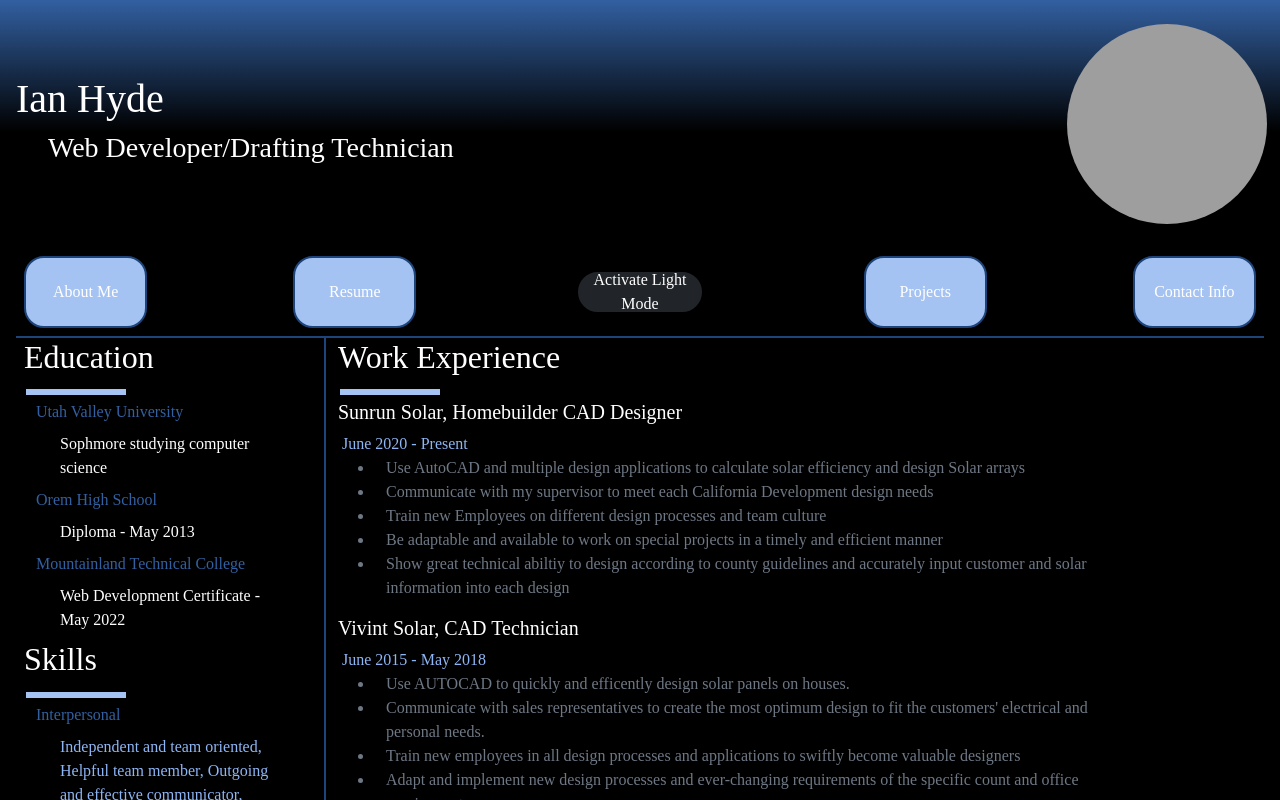
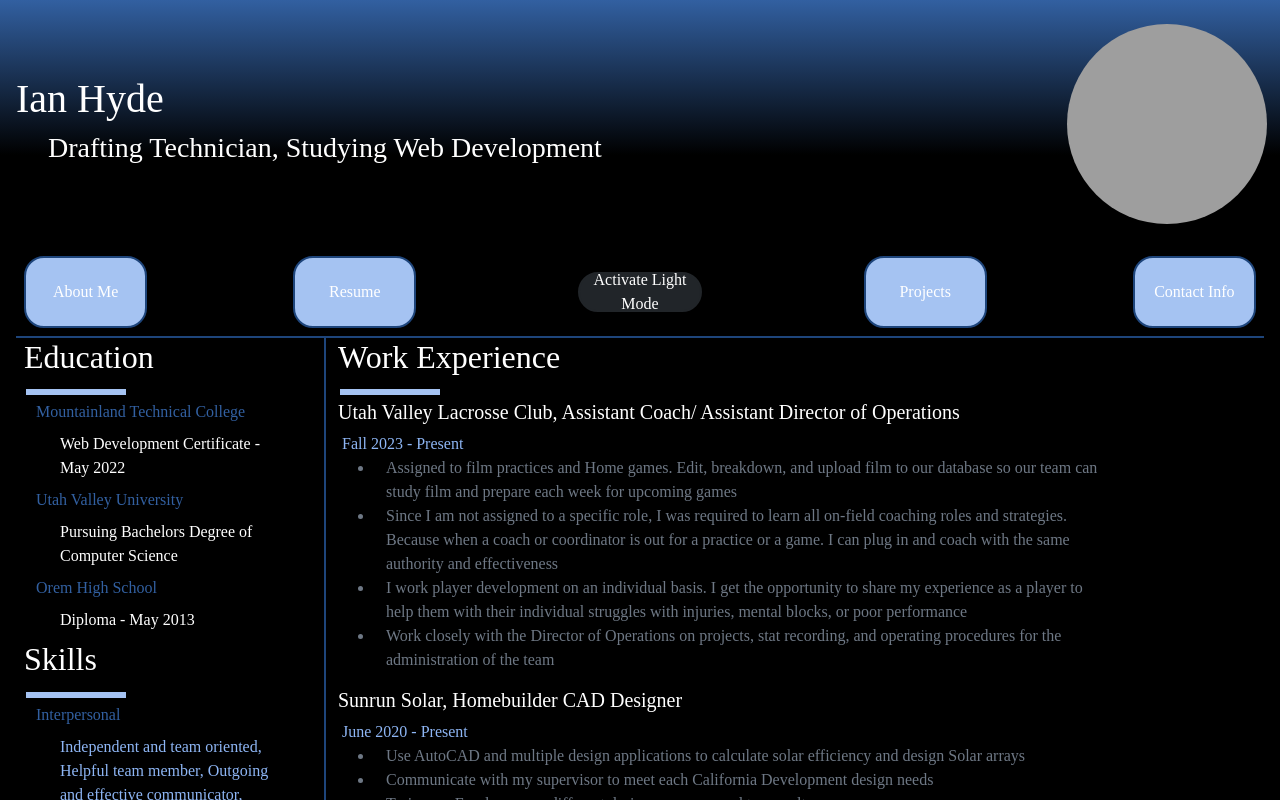
Before and after one commit to MrHyde801/React-Portfolio-App, a React (Create React App) app: page /resume in a window 1280 px wide. Shown: the top 800 px of the page. Built offline with nearby package versions, Linux system fonts and the light colour scheme; grey boxes are pictures that could not be loaded; a web font is replaced by a local one.

Commit message:
Updated Resume to reflect UVU coaching job. I cleaned up the spelling and grammar and added more info to the projects to state the purpose of the project.

```diff
--- a/src/components/AboutMe.js
+++ b/src/components/AboutMe.js
@@ -10,9 +10,10 @@ const AboutMe = () => {
     const [bio] = useState([
         {
             description: [
-                'I was born an raised in Orem Utah. Growing up my parents threw me into every sport you can think of. I love competing and the sport I stuck with through high school and college is Lacrosse. Family is the most important thing to me. I have very close relationship to family. Last year I got married to my best friend and we adopted a beautiful lab/dobermen mix. I am currently a student at Utah Valley University studying computer science',
-                'My hobbies are camping, hiking, playing video games, coding, and playing/coaching lacrosse. Once I am finished with school I intend to coach High School Lacrosse again. I currently Play lacrosse at Utah Valley University',
-                'What Got me into coding was during my first few semesters of college I could not pick a degree. Originally I left highschool wanting to be an architect, but I quickly changed my mind. I eventually narrowed it down to a couple fields of work. Physical training, Sports Medicine, and Computer Science. It was not until my friend convinced me to try it out that I decided to pursue a career in computer science, more specifically web development'
+                'I was born in 1995, and raised in Orem, Utah. Growing up, my parents threw me into any and every sport you can think of. Sports gave me a passion for competition and excellence. I was honored to have inspiring coaches along the way teach me about life and success. I was lucky enough to be able to play college lacrosse at Utah Valley University for 4 years. I loved my time at UVU so much that in 2023 I returned and was hired as an assistant coach.',
+                'Family is the most important thing to me. Growing up I was able to be surrounded by loving parents and 2 siblings who annoyed the hell out of me until we grew up and realized we had a lot in common. My Parents divorced in 2006. They both worked tremendously hard to provide for me, my brother, and sister to make sure we had all we needed. Seeing their dedication taught me the importance of sacrifice, grit, and family',
+                'During my first few semesters of college I struggled to find a career path. Originally I left high school wanting to be an architect, and landed in an adjacent design field. I started my career as an AutoCAD designer for Vivint Solar in 2015. Realizing I did not want to have a long term career in solar, I decided to change my field. I had many talks with those who knew me best. I give credit to my best friend Dallen who introduced me to the field of Web Dev. I found it to be exactly what I was looking for in a career.',
+                'I took a break in 2018 from school to serve a 2 year service mission for my former church. After returning I landed a job with Sunrun Solar to put me through school as I continued my CS Degree at UVU. I earned a certificate at Mountainland Technical College for Web Development Spring of 2022. During that summer I volunteered to take a year off pursuing web dev to support my wife as she made a career change to PR and Communications. I resumed my pursuit fall of 2023 and started another WebDev program with Bloomtech. I will be finishing the program fall of 2024'
             ],
         }
     ])
--- a/src/components/ContactInfo.js
+++ b/src/components/ContactInfo.js
@@ -2,13 +2,6 @@ import React, {useState } from 'react';
 
 const ContactInfo = () => {
   const [contact] = useState([
-    {
-        types: 'Address',
-        detail: [
-          '351 N Main St, ',
-          'Orem, Ut 84057'
-        ]
-    },
     {
         types: 'Phone',
         detail: ['1-801-822-4456']
--- a/src/components/Education.js
+++ b/src/components/Education.js
@@ -3,16 +3,16 @@ import React, {useState} from 'react';
 const Education = () => {
     const [edu] = useState([
     {
-        school: 'Utah Valley University',
-        certificate: 'Sophmore studying computer science'
+        school: 'Mountainland Technical College',
+        certificate: 'Web Development Certificate - May 2022'
+    },
+    {
+      school: 'Utah Valley University',
+      certificate: 'Pursuing Bachelors Degree of Computer Science'
     },
     {
         school: 'Orem High School',
         certificate: 'Diploma - May 2013'
-    },
-    {
-        school: 'Mountainland Technical College',
-        certificate: 'Web Development Certificate - May 2022'
     }
     ])
 
--- a/src/components/Experience.js
+++ b/src/components/Experience.js
@@ -3,6 +3,16 @@ import React, { useState } from 'react';
 const Experience = () => {
 
   const [exp] = useState([
+    {
+      employer: "Utah Valley Lacrosse Club, Assistant Coach/ Assistant Director of Operations",
+      date: "Fall 2023 - Present",
+      expList: [
+        "Assigned to film practices and Home games. Edit, breakdown, and upload film to our database so our team can study film and prepare each week for upcoming games",
+        "Since I am not assigned to a specific role, I was required to learn all on-field coaching roles and strategies. Because when a coach or coordinator is out for a practice or a game. I can plug in and coach with the same authority and effectiveness",
+        "I work player development on an individual basis. I get the opportunity to share my experience as a player to help them with their individual struggles with injuries, mental blocks, or poor performance",
+        "Work closely with the Director of Operations on projects, stat recording, and operating procedures for the administration of the team"
+      ]
+    } ,
     {
       employer: "Sunrun Solar, Homebuilder CAD Designer",
       date: "June 2020 - Present",
--- a/src/components/Header.js
+++ b/src/components/Header.js
@@ -6,7 +6,7 @@ const Header = () => {
     <div className="d-flex justiy-content-between align-items-center py-4">
         <div className="col-10 ">
             <h1 className="name ms-3">Ian Hyde</h1>
-            <h3 className="ps-5  jobTitle"> Web Developer/Drafting Technician</h3>
+            <h3 className="ps-5  jobTitle"> Drafting Technician, Studying Web Development</h3>
         </div>
         <div className="col-2">
           <img className="profile" src={profile} />
--- a/src/components/Projects.js
+++ b/src/components/Projects.js
@@ -4,17 +4,17 @@ const Projects = () => {
     const [projects] = useState([
         {
             title: 'Trivia Game',
-            description: 'First major group project, using only JavaScript created a trivia game, pulling the trivia questions and answers from an API',
+            description: 'Uing only JavaScript, Me and 1 other student created a trivia game, pulling the trivia questions and answers from an API. You can select Categorie and based on difficulty it populates different questions.',
             link: "https://mrhyde801.github.io/TriviaAppProject-IanandIsaac/"
         },
         {
             title: 'Golf Scorecard',
-            description: 'Using Javascript, we pulled course information from an API and built a usable scorecard.',
+            description: 'Using Javascript, we pulled course information from an API with Heroku. and built a usable scorecard with yardages, and handicap. (Mtech pulled Heroku sub, API unusable at this moment. Aiming to be updated by end of month 2/12/24) ',
             link: "https://mrhyde801.github.io/GolfScoreCard/"
         },
         {
             title: 'To-do',
-            description: 'Our first Js lab,  we built a simple To Do List',
+            description: 'Our first Js lab back in fall 2021, I built a simple To Do List. Shows simple concepts but a fun reminder of where I started',
             link: "https://mrhyde801.github.io/toDoList/"
         },
         ])
```
